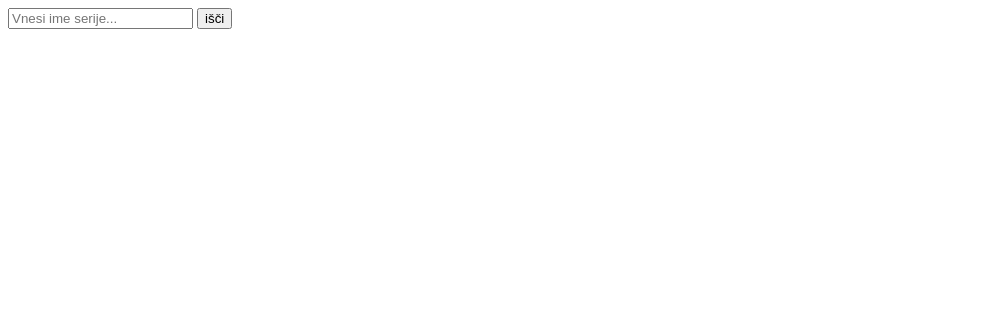
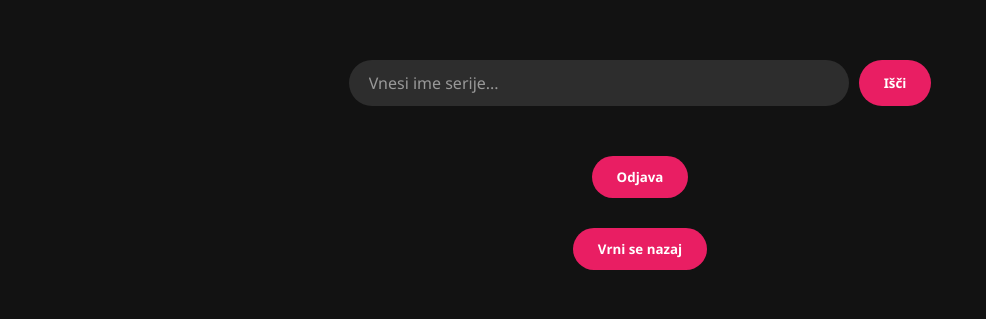
Before and after one commit to ChipOfPotatoe1/zaklju-naNal, a Flask app: page /serije in a window 1280 px wide. Shown: the top 319 px of the page, without its empty margins (0-986 px from the left). Run offline with Flask 3, Linux system fonts and the light colour scheme; the visitor is signed in with stand-in values (Sample User, id 1); data that the repository does not hold is empty.

Commit message:
finisiranje apija za serije

```diff
--- a/main.py
+++ b/main.py
@@ -9,6 +9,7 @@ from tinydb import TinyDB, Query
 API_kljuc_igre = "7482e2d4fb924a119eedc34862b5ce39"
 URL_igre = "https://api.rawg.io/api"
 URL_serije = 'https://api.tvmaze.com/search/shows?'
+#https://api.tvmaze.com/search/shows?q=supernatural
 
 app = Flask(__name__)
 app.secret_key = '123'
@@ -91,7 +92,7 @@ def index():
         #podatki o opisu igre
         podatkiOpis = iskanje_opisa(ID)
         opis = podatkiOpis['description']
-        print(ime, datum, ocena, slika, ID)
+        #print(ime, datum, ocena, slika, ID)
         return render_template('index.html', ime = ime, datum = datum, ocena = ocena, slika = slika, opis = opis)
 
     else: # če ni vnešeno (else) se prikaže samo vrstica za iskanje, če tega if stavka ni se prikažejo privzete vrednosti"""
@@ -101,7 +102,7 @@ def index():
 def izbira(): #tuki ns preusmer da izberemo stvar k jo hocemo iskat
     return render_template('izbira.html')
 
-@app.route('/serije', methods=['GET'])
+@app.route('/serije', methods=['GET']) #route za iskanje serij, na isto foro k za igre
 def serije():
     if 'username' not in session:
         return redirect(url_for('login'))
@@ -112,10 +113,15 @@ def serije():
     if ime_serije:
         #print(podatki)
         ime = podatki[0]['show']['name']
-        jezik = podatki[9]['show']['language']
-        print(jezik)
-
-    return render_template('serije.html')
+        jezik = podatki[0]['show']['language']
+        slika = podatki[0]['show']['image']['medium']
+        ocena = podatki[0]['show']['rating']['average']
+        opis = podatki[0]['show']['summary']
+        datum = podatki[0]['show']['premiered']
+        #print(opis)
+        return render_template('serije.html', ime = ime, jezik = jezik, slika = slika, ocena = ocena, opis = opis, datum = datum)
+    else:
+        return render_template('serije.html')
 
 if __name__ == "__main__":
     app.run(debug=True)
--- a/templates/serije.html
+++ b/templates/serije.html
@@ -3,14 +3,186 @@
 <head>
     <meta charset="UTF-8">
     <meta name="viewport" content="width=device-width, initial-scale=1.0">
-    <title>serije | brskalnik</title>
+    <title>Serije | Brskalnik</title>
+    <style>
+        * {
+            margin: 0;
+            padding: 0;
+            box-sizing: border-box;
+            font-family: 'Segoe UI', Arial, sans-serif;
+        }
+
+        body {
+            background-color: #121212;
+            color: #ffffff;
+            padding: 20px;
+            max-width: 1200px;
+            margin: 0 auto;
+            line-height: 1.6;
+            animation: fadeIn 0.5s ease-in-out;
+        }
+
+        h1, h2, h3, h4, h5, h6 {
+            color: #f06292;
+            margin-top: 25px;
+            margin-bottom: 10px;
+            font-weight: bold;
+            font-size: 22px;
+        }
+
+        h2 + * {
+            font-size: 20px;
+            margin-bottom: 10px;
+            display: block;
+        }
+
+        /* Nov del za poravnavanje podatkov in slike */
+        .serija-info {
+            display: flex;
+            justify-content: space-between; /* Razporedimo podatke na levo in sliko na desno */
+            gap: 20px;
+            flex-wrap: wrap; /* Omogoči prilagodljivost na manjših zaslonih */
+            align-items: center; /* Poravnava slike in podatkov po vertikali */
+            margin-bottom: 30px;
+        }
+
+        .serija-info .podatki {
+            flex: 1;
+            min-width: 300px; /* Tako da se vsebina ne stisne preveč na ozkih zaslonih */
+        }
+
+        .serija-info img {
+            max-width: 25%; /* Slika bo majhna in poravnana na desno */
+            border-radius: 10px;
+            box-shadow: 0 5px 15px rgba(0, 0, 0, 0.5);
+        }
+
+        img {
+            display: block;
+            height: auto;
+        }
+
+        form {
+            margin: 30px 0;
+            display: flex;
+            justify-content: center;
+            gap: 10px;
+            flex-wrap: wrap;
+        }
+
+        form:first-of-type {
+            margin-top: 40px;
+            margin-bottom: 50px;
+        }
+
+        input[type="text"] {
+            padding: 12px 20px;
+            border: none;
+            border-radius: 25px;
+            width: 60%;
+            max-width: 500px;
+            background-color: #2d2d2d;
+            color: #ffffff;
+            font-size: 16px;
+            outline: none;
+        }
+
+        input[type="text"]::placeholder {
+            color: #999999;
+        }
+
+        button {
+            padding: 12px 25px;
+            background-color: #e91e63;
+            color: white;
+            border: none;
+            border-radius: 25px;
+            cursor: pointer;
+            font-weight: bold;
+            transition: background-color 0.3s;
+        }
+
+        button:hover {
+            background-color: #c2185b;
+        }
+
+        form[action*="logout"],
+        form[action*="izbira"] {
+            justify-content: center;
+            margin-top: 20px;
+        }
+
+        @media (max-width: 768px) {
+            form {
+                flex-direction: column;
+                align-items: center;
+            }
+
+            input[type="text"] {
+                width: 100%;
+            }
+
+            button {
+                width: 60%;
+            }
+
+            .serija-info {
+                flex-direction: column; /* Na manjših zaslonih slika in podatki pod seboj */
+                align-items: center;
+            }
+
+            .serija-info img {
+                max-width: 80%; /* Slika bo večja na manjših zaslonih */
+            }
+        }
+
+        @keyframes fadeIn {
+            from { opacity: 0; transform: translateY(20px); }
+            to { opacity: 1; transform: translateY(0); }
+        }
+
+        a {
+            color: #64b5f6;
+            text-decoration: none;
+        }
+
+        a:hover {
+            text-decoration: underline;
+        }
+    </style>
 </head>
 <body>
-    <form>
+    <form method="get">
         <input type="text" id="ime" name="ime" placeholder="Vnesi ime serije...">
-        <button type="submit">išči</button>
+        <button type="submit">Išči</button>
     </form>
-    <form>
+    {% if ime %}
+    <section class="serija-info">
+        <div class="podatki">
+            <h2>Naslov:</h2>
+            {{ ime }}
+
+            <h2>Datum Premiere:</h2>
+            {{ datum }}
+
+            <h2>Ocena (0-10):</h2>
+            {{ ocena }}
+
+            <h2>Jezik:</h2>
+            {{ jezik }}
+        </div>
+        <img src="{{ slika }}">
+    </section>
+    <section>
+        <h2>Opis:</h2>
+        <p>{{ opis }}</p>
+    </section>
+    {% endif %}
+    <form action="{{ url_for('logout') }}" method="get">
+        <button type="submit">Odjava</button>
+    </form>
+    <form action="{{ url_for('izbira') }}" method="get">
+        <button type="submit">Vrni se nazaj</button>
     </form>
 </body>
 </html>
```
Also changed, not shown: static/style.css (+36 -61 lines), templates/index.html (+7 -4 lines).
